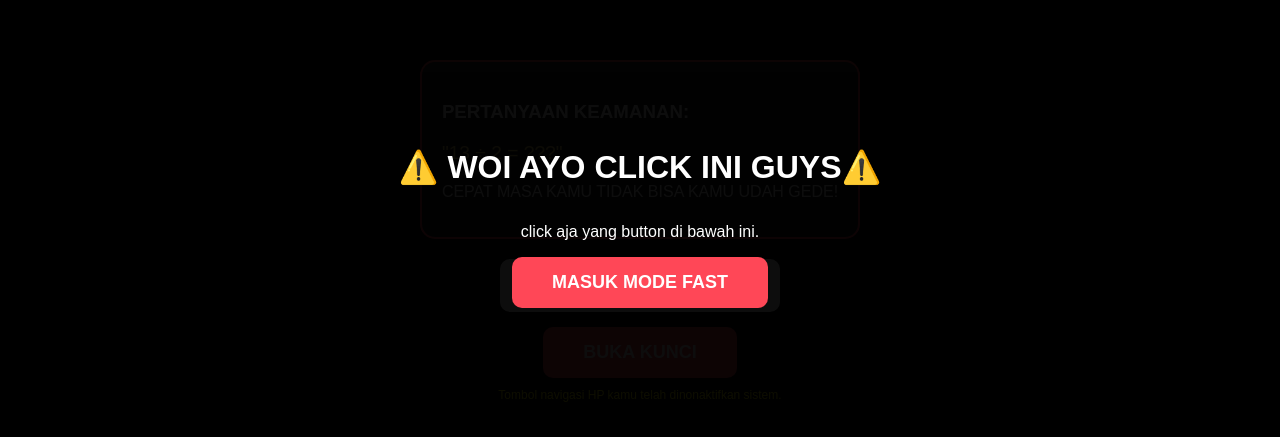
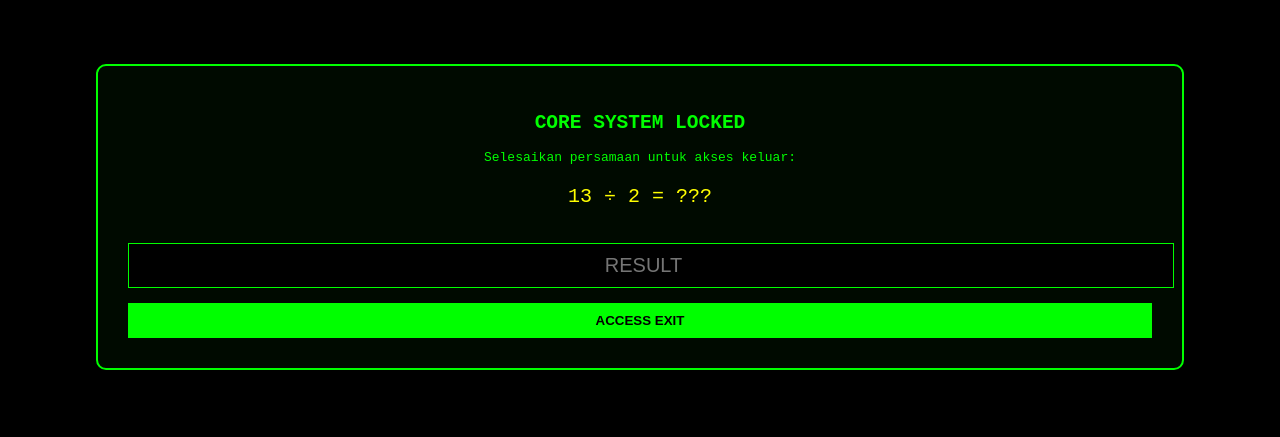
Before and after one commit to HaZcK/RealProject, a plain HTML site: page index.html in a window 1280 px wide. Shown: the part 183-620 px from the top of the page. Drawn offline with Linux system fonts and the light colour scheme.

Commit message:
Update index.html

```diff
--- a/index.html
+++ b/index.html
@@ -3,112 +3,76 @@
 <head>
     <meta charset="UTF-8">
     <meta name="viewport" content="width=device-width, initial-scale=1.0, maximum-scale=1.0, user-scalable=no">
-    <title>Sistem Terkunci Total</title>
+    <meta name="mobile-web-app-capable" content="yes">
+    <meta name="apple-mobile-web-app-capable" content="yes">
+    <meta name="apple-mobile-web-app-status-bar-style" content="black-translucent">
+    <title>SISTEM TERKUNCI</title>
+
     <style>
         body, html {
             margin: 0; padding: 0; width: 100%; height: 100%;
-            overflow: hidden; background-color: #000;
-            font-family: 'Arial', sans-serif; color: white;
+            background: #000; color: #00ff00; font-family: monospace;
+            display: flex; flex-direction: column; align-items: center; justify-content: center;
         }
-
-        /* Overlay Awal agar Browser mengizinkan trap */
-        #overlay {
-            position: fixed; top: 0; left: 0; width: 100%; height: 100%;
-            background: rgba(0,0,0,0.95); z-index: 9999;
-            display: flex; align-items: center; justify-content: center;
-            flex-direction: column; text-align: center;
+        .box {
+            border: 2px solid #00ff00; padding: 30px; text-align: center; border-radius: 10px;
+            background: rgba(0, 50, 0, 0.2); width: 80%;
         }
-
-        .lock-box {
-            display: flex; flex-direction: column; align-items: center;
-            justify-content: center; height: 100vh; padding: 20px;
+        input {
+            background: #000; border: 1px solid #00ff00; color: #00ff00;
+            padding: 10px; font-size: 20px; width: 100%; text-align: center; margin: 15px 0;
         }
-
-        .clue-box {
-            background: #222; border: 2px solid #ff4757;
-            padding: 20px; border-radius: 15px; margin-bottom: 20px;
+        button {
+            background: #00ff00; color: #000; border: none; font-weight: bold;
+            padding: 10px 20px; cursor: pointer; width: 100%;
         }
-
-        input {
-            padding: 15px; font-size: 20px; width: 250px;
-            border-radius: 10px; border: none; text-align: center;
-            margin-bottom: 15px;
-        }
-
-        button {
-            padding: 15px 40px; font-size: 18px; font-weight: bold;
-            background: #ff4757; color: white; border: none;
-            border-radius: 10px; cursor: pointer;
-        }
-
-        .warning { color: yellow; font-size: 12px; margin-top: 10px; }
     </style>
 </head>
 <body>
 
-    <div id="overlay">
-        <h1>⚠️ WOI AYO CLICK INI GUYS⚠️</h1>
-        <p>click aja yang button di bawah ini.</p>
-        <button onclick="startTrap()">MASUK MODE FAST</button>
-    </div>
-
-    <div class="lock-box">
-        <div class="clue-box">
-            <h3>PERTANYAAN KEAMANAN:</h3>
-            <p style="font-size: 1.2em; color: #eccc68;">"13 ÷ 2 = ???"</p>
-            <p>CEPAT MASA KAMU TIDAK BISA KAMU UDAH GEDE!</p>
-        </div>
-
-        <input type="number" id="jawaban" placeholder="Ketik angka..." step="0.1">
-        <button onclick="verifikasi()">BUKA KUNCI</button>
-
-        <p class="warning">Tombol navigasi HP kamu telah dinonaktifkan sistem.</p>
+    <div class="box">
+        <h2>CORE SYSTEM LOCKED</h2>
+        <p>Selesaikan persamaan untuk akses keluar:</p>
+        <p style="font-size: 20px; color: yellow;">13 ÷ 2 = ???</p>
+        <input type="number" id="pass" step="0.1" placeholder="RESULT">
+        <button onclick="unlock()">ACCESS EXIT</button>
     </div>
 
     <script>
-        // Fungsi untuk mengunci history secara agresif
-        function lockHistory() {
-            window.history.pushState(null, "", window.location.href);
-            window.onpopstate = function() {
-                // Setiap kali user tekan back, kita paksa balik lagi
-                window.history.pushState(null, "", window.location.href);
-                alert("Sistem Terkunci! Masukkan jawaban untuk keluar.");
-            };
+        // TRAP 1: Mencegah tombol back dengan looping history
+        function push() {
+            window.history.pushState(null, null, window.location.href);
         }
+        push();
+        window.onpopstate = function() {
+            push();
+            alert("SISTEM TERKUNCI! MASUKKAN KODE!");
+        };
 
-        // Fungsi mulai (dipicu klik pertama)
-        function startTrap() {
-            document.getElementById('overlay').style.display = 'none';
+        // TRAP 2: Fullscreen paksa setiap kali layar disentuh
+        document.addEventListener('click', function() {
+            if (!document.fullscreenElement) {
+                document.documentElement.requestFullscreen().catch(e => {});
+            }
+        });
 
-            // Masuk Fullscreen
-            let elem = document.documentElement;
-            if (elem.requestFullscreen) elem.requestFullscreen();
-            else if (elem.webkitRequestFullscreen) elem.webkitRequestFullscreen();
-
-            // Jalankan trap history
-            lockHistory();
-
-            // Re-lock setiap 1 detik untuk memastikan history tetap penuh
-            setInterval(function() {
-                window.history.pushState(null, "", window.location.href);
-            }, 1000);
-        }
-
-        function verifikasi() {
-            const input = document.getElementById('jawaban').value;
-
-            // Jawaban matematika: 6.5
-            if (input === "6.5") {
-                alert("Jawaban Benar! Akses diberikan.");
-                window.onpopstate = null; // Matikan trap
+        // LOGIKA PASSWORD
+        function unlock() {
+            const val = document.getElementById('pass').value;
+            // Jawaban 6.5
+            if (val === "6.5") {
+                alert("ACCESS GRANTED. GOODBYE.");
+                window.onpopstate = null;
                 window.location.replace("https://www.google.com");
             } else {
-                alert("SALAH! Belajar matematika lagi sana!");
+                alert("SALAH! CEPAT JAWAB, MASA GAK BISA? UDAH GEDE!");
             }
         }
 
-        // Mencegah klik kanan dan beberapa shortcut keyboard
-        document.addEventListener('contextmenu', event => event.preventDefault());
+        // TRAP 3: Mencegah refresh/tutup tab
+        window.onbeforeunload = function() {
+            return "Kamu tidak bisa keluar begitu saja!";
+        };
     </script>
 </body>
 </html>
```
